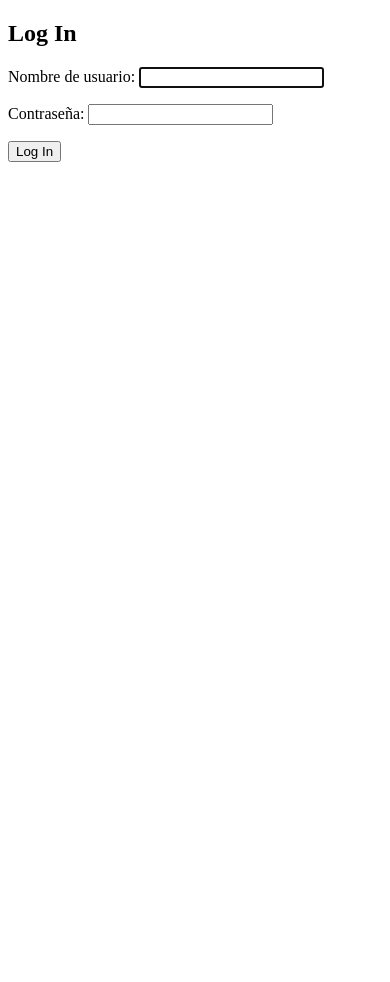
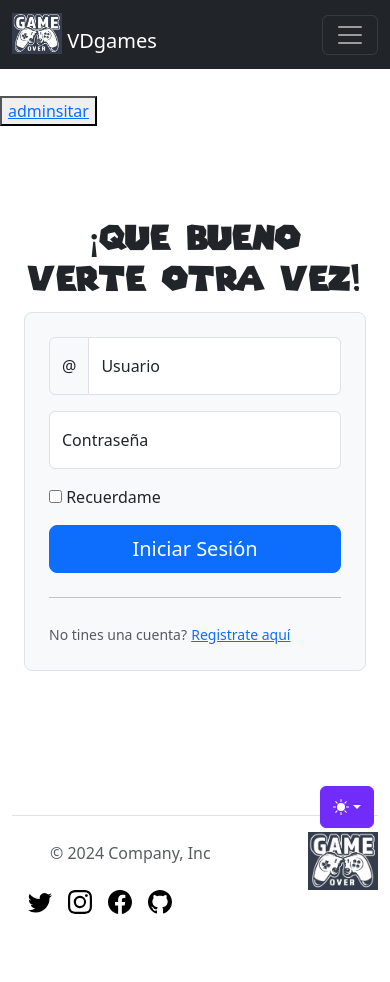
Before and after one commit to Darck-JS/prueba3-vdgames, a Django app: page /accounts/login/ in a window 390 px wide. Before the commit the page ends 162 px from the top, so only its background shows below. Run offline with Django 4.2, Linux system fonts and the light colour scheme; some libraries are stand-ins or nearby versions.

Commit message:
login y registro

```diff
--- a/vdgames/home/templates/home/registro.html
+++ b/vdgames/home/templates/home/registro.html
@@ -5,6 +5,7 @@
 <h1>Registrate y comparte tus juegos con todo el mundo!!!</h1><br>
 <div class="contenedorRegistro container-lg">
   <form class="registro row g-3 border rounded-3 bg-body-tertiary">
+    {% csrf_token %}
       <div class="col-md-7">
         <label for="nombre" class="form-label">Nombre*</label>
         <input type="text" class="form-control" id="nombre">
--- a/vdgames/home/templates/registration/login.html
+++ b/vdgames/home/templates/registration/login.html
@@ -1,16 +1,45 @@
-<!DOCTYPE html>
-<html lang="en">
-<head>
-    <meta charset="UTF-8">
-    <meta name="viewport" content="width=device-width, initial-scale=1.0">
-    <title>Login</title>
-</head>
-<body>
-    <h2>Log In</h2>
-    <form method="post">
-        {% csrf_token %}
-        {{form.as_p}}
-        <button type="submit">Log In</button>
-    </form>
-</body>
-</html>
+{% extends 'home/base.html' %}
+
+
+
+{% block contenido %}
+<button><a href="{% url 'lista usuarios' %}">adminsitar</a></button>
+<div class="container col-xl-10 col-xxl-8 px-4 py-5">
+    <div class="row align-items-center g-lg-5 py-5">
+        <div class="col-lg-7 text-center text-lg-start">
+            <h1 class="blogin display-4 fw-bold">¡Que bueno verte otra vez!</h1>
+        </div>
+        <div class="col-md-10 mx-auto col-lg-5">
+            <form class="p-4 p-md-5 border rounded-3 bg-body-tertiary" method="post" >
+                {% csrf_token %}
+                <!-- {{ form.as_table }} -->
+                <div class="input-group mb-3">
+                    <span class="input-group-text">@</span>
+                    <div class="form-floating">
+                        <input type="text" class="form-control" id="user" placeholder="Username">
+                        <label for="user">Usuario</label>
+                    </div>
+                </div>
+                <div class="form-floating mb-3">
+                    <input type="password" class="form-control" id="pass" placeholder="Password">
+                    <label for="pass">Contraseña</label>
+                </div>
+                <div class="checkbox mb-3">
+                    <label>
+                        <input type="checkbox" value="recuerdame"> Recuerdame
+                    </label>
+                </div>
+                <input class="w-100 btn btn-lg btn-primary" type="submit" id="login" value="Iniciar Sesión">
+                <hr class="my-4">
+                <small class="text-body-secondary">No tines una cuenta?</small>
+                <small><a href="{% url 'registro'%}">Registrate aquí</a></small>
+            </form>
+        </div>
+    </div>
+</div>
+
+<script>
+
+</script>
+
+{% endblock %}
--- a/vdgames/home/urls.py
+++ b/vdgames/home/urls.py
@@ -3,12 +3,11 @@ from . import views
 
 urlpatterns = [
     path('home/', views.home, name='index'),
-    # path('login/', views.login, name='login'),
     path('JuegosClasicos/', views.jclasicos, name='JuegosClasicos'),
     path('categorias/', views.categorias, name='categorias'),
     path('consolas/', views.consolas, name='consolas'),
     path('Indie/', views.indie, name='indie'),
     path('Administrar/', views.administrar, name='Administrar usuarios'),
     path('listado usuarios/', views.listauser, name='lista usuarios'),
-    path('Registrate/<str:pk>', views.registro, name='registro'),
+    path('Registrate/', views.registro, name='registro'),
 ]
--- a/vdgames/home/views.py
+++ b/vdgames/home/views.py
@@ -9,14 +9,10 @@ from .forms import formuser
 
 @login_required
 def home (request):
-    request.session["usuario"]="admin"
+    request.session["usuario"]
     usuario=request.session["usuario"]
     context={"usuario":usuario}
     return render(request, 'home/index.html', context)
-
-# def login (request):
-#     context={}
-#     return render(request, 'home/login.html', context)
 
 def jclasicos (request):
     context={}
```
Also changed, not shown: vdgames/home/templates/home/log.html (deleted, +0 -43 lines).
